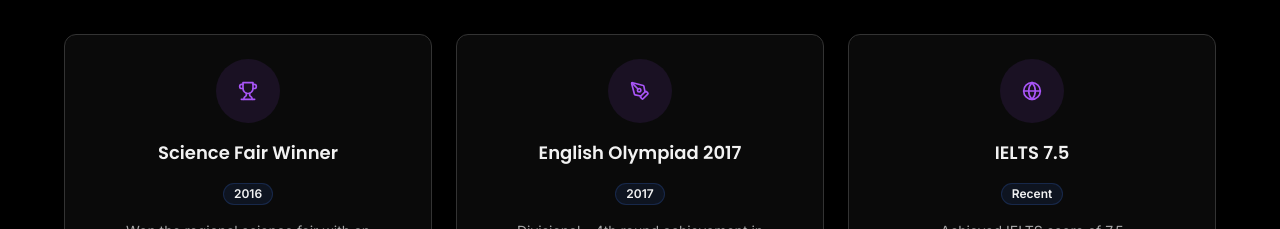
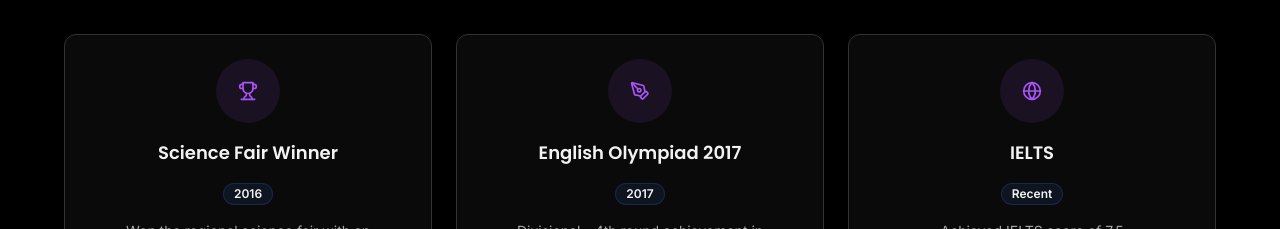
Before and after one commit to Trexsin/Trexsin.github.io, a React (Vite) app: page / in a window 1280 px wide. Shown: the part 6300-6529 px from the top of the page. Built offline with nearby package versions, Linux system fonts and the light colour scheme.

Commit message:
Refactor: Change IELTS title casing
Update the title "ielts 7.5" to "IELTS" for consistent casing.
-edited src/components/Education.tsx

```diff
--- a/src/components/Education.tsx
+++ b/src/components/Education.tsx
@@ -38,7 +38,7 @@ const Education = () => {
     description: "Divisional - 4th round achievement in English language competition",
     icon: <PenTool className="w-5 h-5" />
   }, {
-    title: "IELTS 7.5",
+    title: "IELTS",
     year: "Recent",
     description: "Achieved IELTS score of 7.5 demonstrating English proficiency",
     icon: <Globe className="w-5 h-5" />
```
